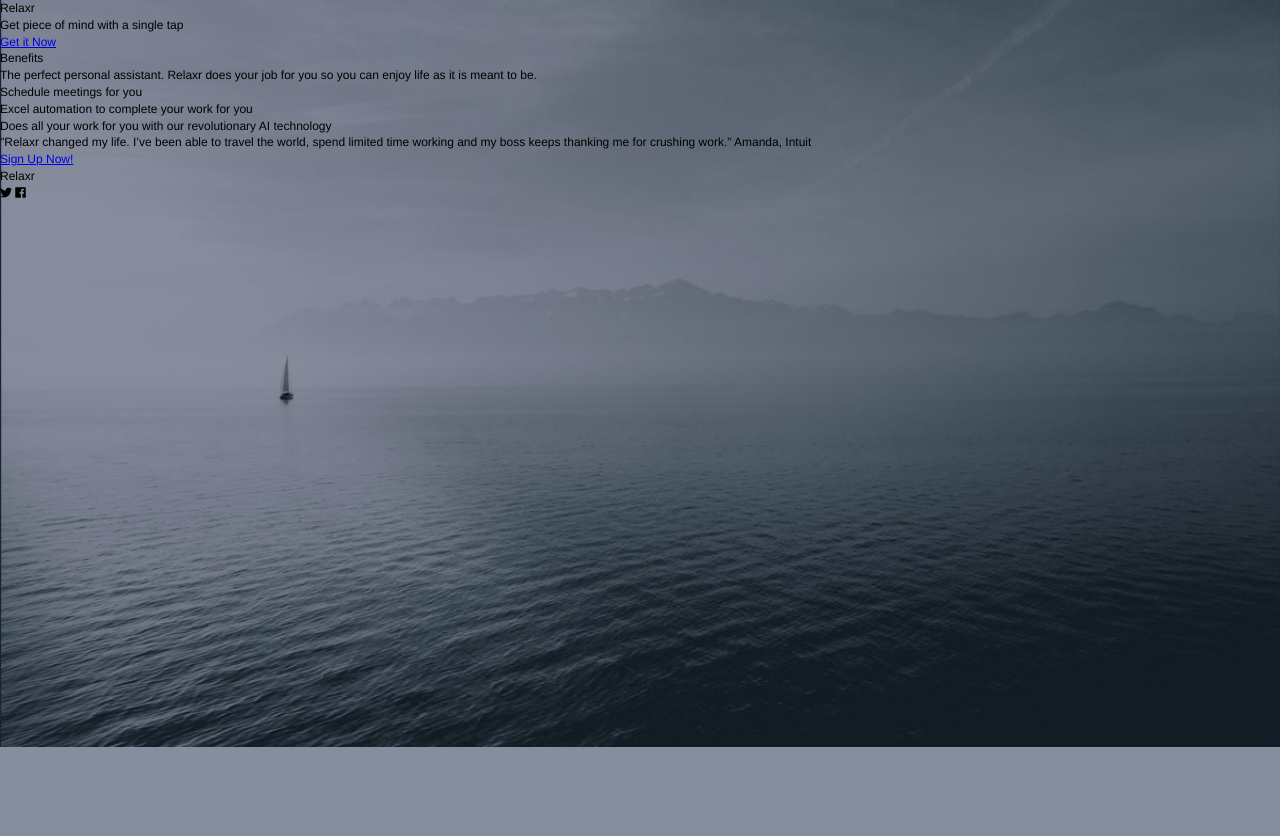
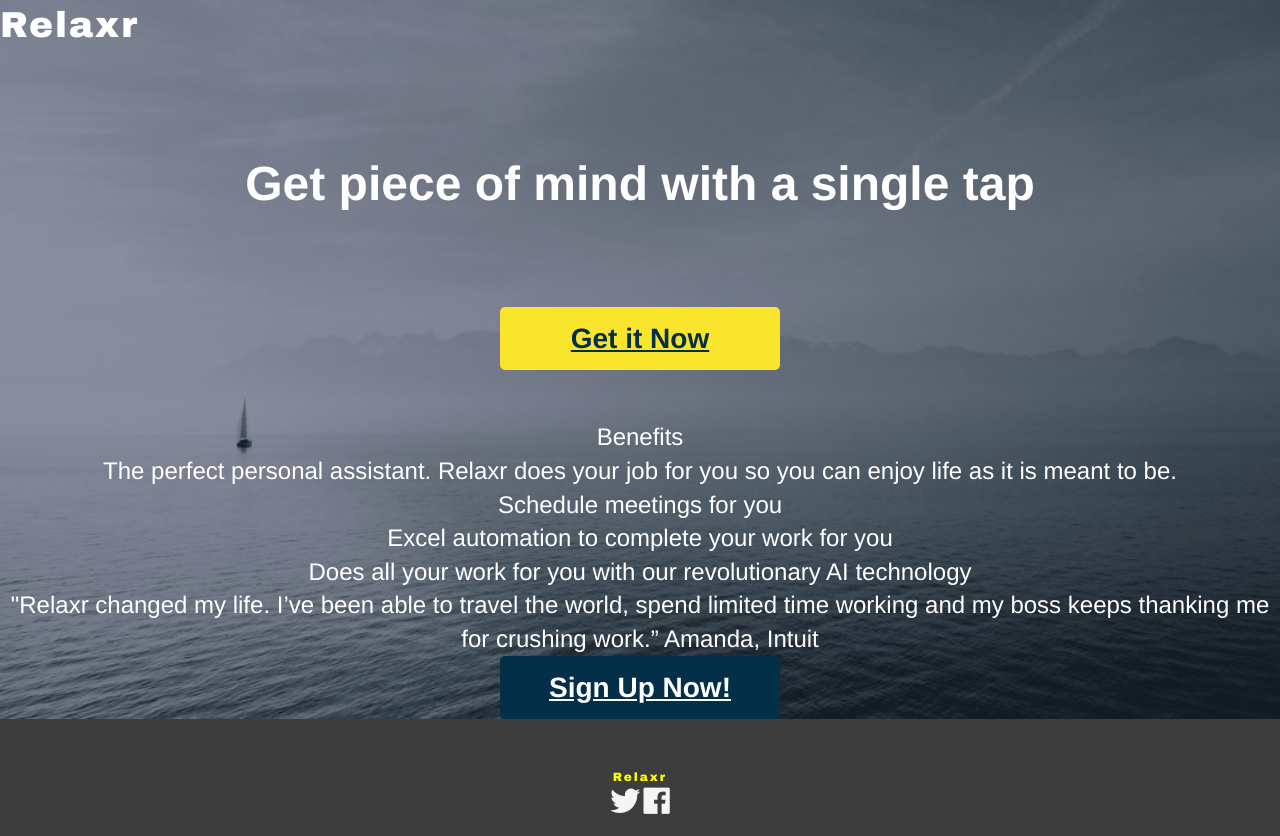
Before and after one commit to courtneyas/relaxing-homework, a plain HTML site: page index.html in a window 1280 px wide. Before the commit the page ends 800 px from the top, so only its background shows below. Drawn offline with Linux system fonts and the light colour scheme.

Commit message:
Revert "yellow"
This reverts commit c84a21f50886f068ada687098f3b38a7c1174c25.

```diff
--- a/index.html
+++ b/index.html
@@ -11,7 +11,92 @@
 		<link rel="stylesheet" href="css/reset.css">
 		<link rel="stylesheet" href="css/style.css">
 		<link rel="stylesheet" href="https://use.fontawesome.com/releases/v5.0.10/css/all.css" integrity="sha384-+d0P83n9kaQMCwj8F4RJB66tzIwOKmrdb46+porD/OvrJ+37WqIM7UoBtwHO6Nlg" crossorigin="anonymous">
+		<style>
+			header {
+				width:100%;
+			}
 
+			.logo {
+			    color: #fff;
+			    float: left;
+			}
+
+			#hero h2 {
+			    font-size: 2em;
+			    text-align: center;
+			    color: #fff;
+			    margin: 120px 0 90px;
+			    font-weight: 600;
+			}
+			footer {
+				width: 100%;
+				background-color: #3d3d3e;
+				padding:20px;
+				text-align: center;
+			}
+			/* footer.title {} */
+			.title__header{
+				color:white;
+				font-family: Arial Black, Arial, Sans-serif;
+				font-size:36px;
+				letter-spacing: 2px;
+				font-weight:extrabold;
+			}
+
+			#hero {
+			    height: auto;
+			    padding: 30px 0 50px;
+			}
+
+			.container {
+				color:white;
+				font-family:
+				font-weight: semibold;
+				font-size: 24px;
+				text-align: center;
+				width: 100%;
+				margin:;
+
+			}
+			.yellow {
+			    background: #f9e42e;
+			    color: #033048;
+			}
+
+			.blue {
+			    background: #033048;
+			    color: #fff;
+			    font-size: 24px;
+			}
+
+			.button {
+			    border-radius: 5px;
+			    font-weight: 800;
+			    padding: 12px 0;
+			    width: 280px;
+			    font-size: 28px;
+			    text-align: center;
+			    display: block;
+			    margin: 0 auto;
+			}
+
+			.title__footer {
+				color:yellow;
+				font-family: Arial Black, Arial, Sans-serif;
+				/*text-align: center; */
+				margin-top: 30px;
+				margin-bottom: 30px
+				font-size: 40px;
+				letter-spacing: 2px;
+			}
+			.fab {
+				color:whitesmoke;
+				font-size:30px;
+			}
+			.footer-icon-wrapper {
+				display: inline-block;
+			}
+		</style>
 	</head>
 	<body style="padding: 0px; margin: 0px;">
 	<header>
```
